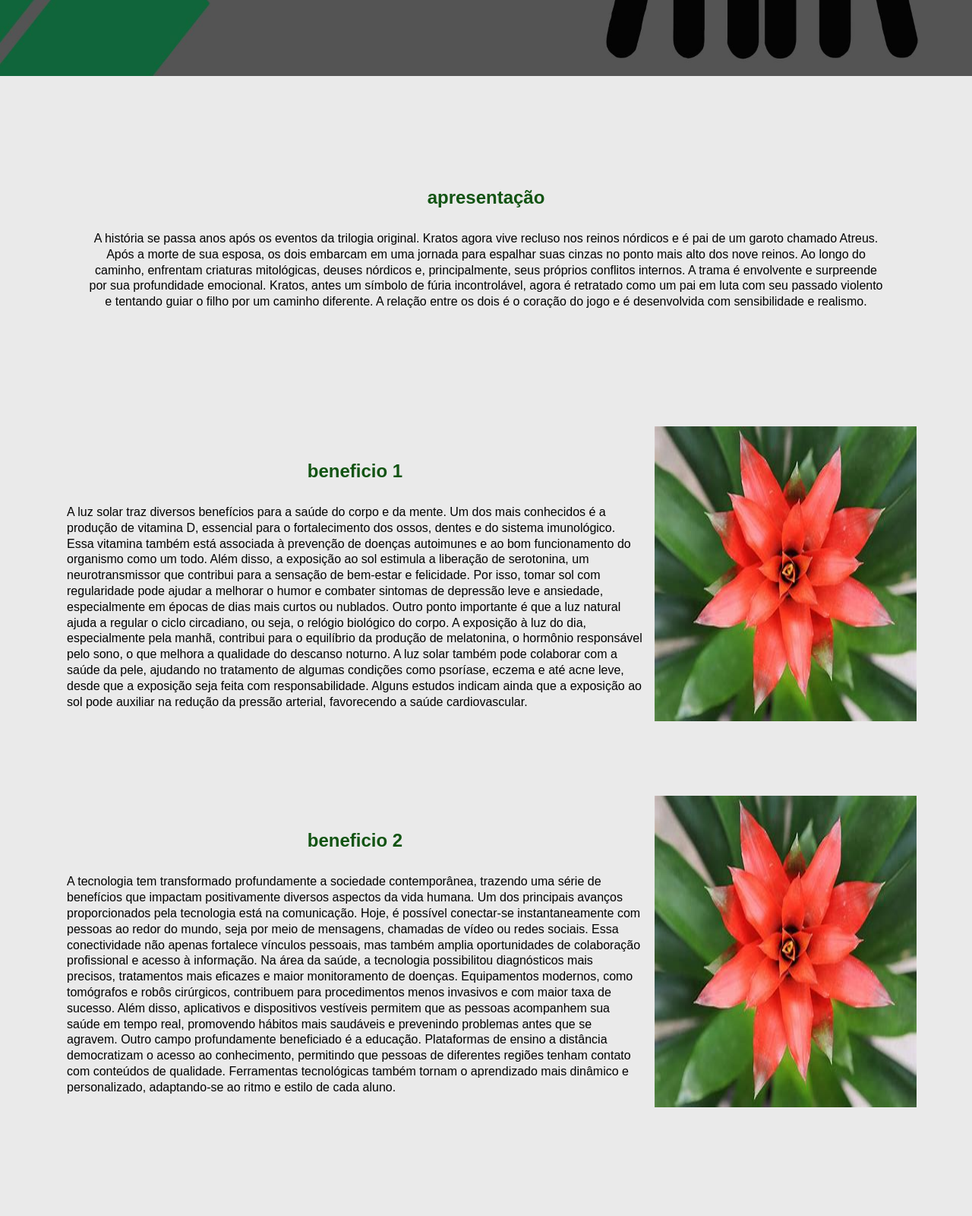
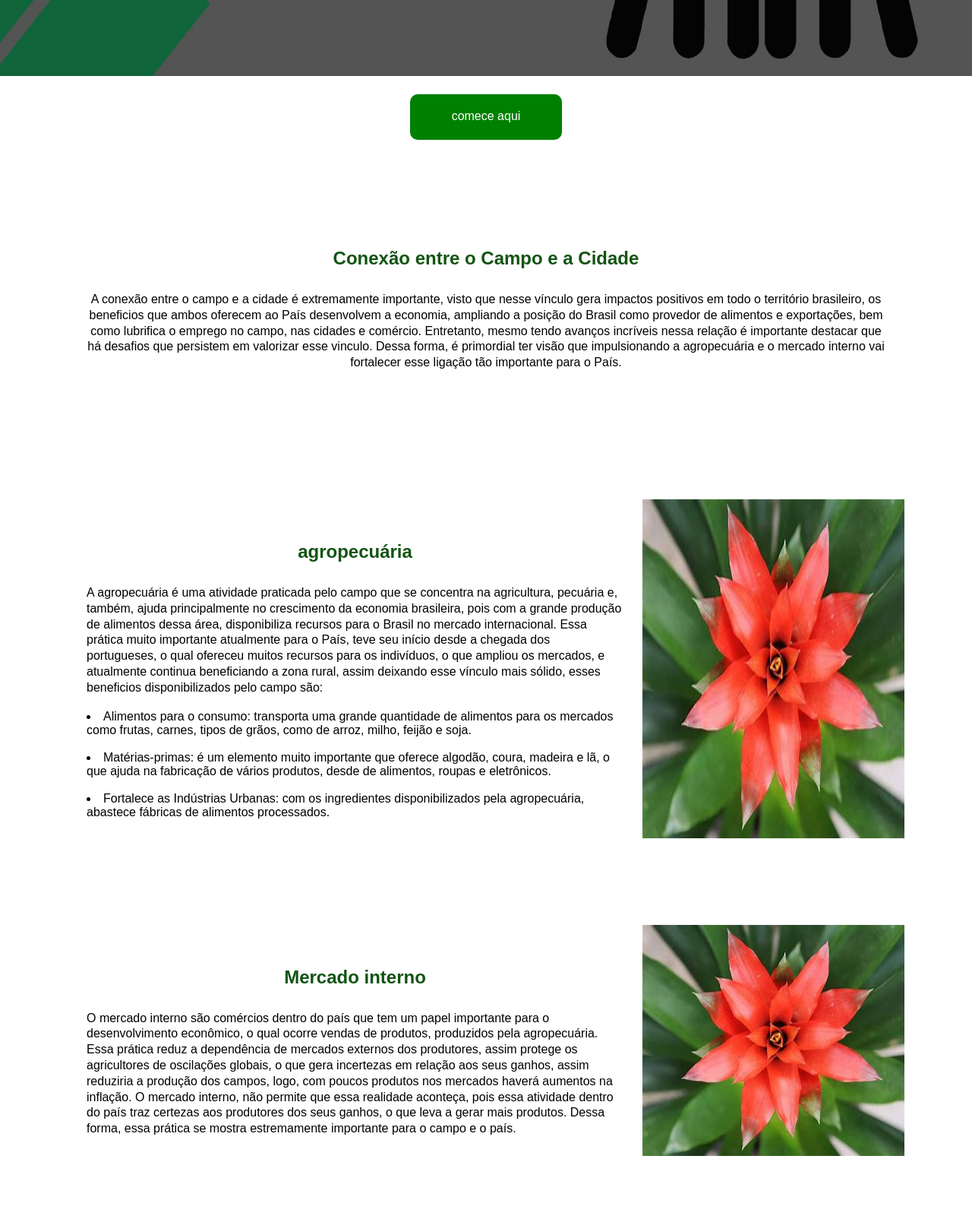
Before and after one commit to zenzinn17/Site-Agrinho-Gustavo, a plain HTML site: page index.html in a window 1280 px wide. Shown: the part 700-2300 px from the top of the page at 76% size. Drawn offline with nearby package versions, Linux system fonts and the light colour scheme.

Commit message:
Add files via upload

```diff
--- a/index.html
+++ b/index.html
@@ -18,8 +18,8 @@
     <header>
 
         <ul class="nav">
-            <li class="nav-itens"><a href="index.html">home</a></li>
-            <li class="nav-itens"><a href="index.html">bah</a></li>
+            <li class="nav-itens"><a href="index.html">início</a></li>
+            <li class="nav-itens"><a href="past.html">informações</a></li>
             <li class="nav-itens"><a href="index.html">coisas</a></li>
         </ul>
 
@@ -28,65 +28,55 @@
     <section id="banner">
         <img width="100%" height="800" src="img/FESTEJANDO A CONEXÃO ENTRE O CAMPO-CIDADE.jpg"
             alt="banner festejando a conexão do campo cidade, feito no canva.">
+        <a href="index.html" class="button">comece aqui</a>
     </section>
 
-    <section id="introdução">
+    <section id="apresentação">
 
         <div class="section">
 
-            <h2>apresentação</h2>
+            <h2>Conexão entre o Campo e a Cidade</h2>
 
-            <p>A história se passa anos após os eventos da trilogia original. Kratos agora vive recluso nos reinos
-                nórdicos e é pai de um garoto chamado Atreus. Após a morte de sua esposa, os dois embarcam em uma
-                jornada para espalhar suas cinzas no ponto mais alto dos nove reinos. Ao longo do caminho, enfrentam
-                criaturas mitológicas, deuses nórdicos e, principalmente, seus próprios conflitos internos.
-
-                A trama é envolvente e surpreende por sua profundidade emocional. Kratos, antes um símbolo de fúria
-                incontrolável, agora é retratado como um pai em luta com seu passado violento e tentando guiar o filho
-                por um caminho diferente. A relação entre os dois é o coração do jogo e é desenvolvida com sensibilidade
-                e realismo.
-
+            <p>
+                A conexão entre o campo e a cidade é extremamente importante, visto que nesse vínculo gera impactos
+                positivos em todo o território brasileiro, os beneficios que ambos oferecem ao País desenvolvem a
+                economia, ampliando a posição do Brasil como provedor de alimentos e exportações, bem como lubrifica o
+                emprego no campo, nas cidades e comércio. Entretanto, mesmo tendo avanços incríveis nessa relação é
+                importante destacar que há desafios que persistem em valorizar esse vinculo. Dessa forma, é primordial
+                ter visão que impulsionando a agropecuária e o mercado interno vai fortalecer esse ligação tão
+                importante
+                para o País.
             </p>
 
         </div>
 
     </section>
 
-    <section id="beneficio 1">
+    <section id="beneficio 1-Agropecuária">
 
         <div class="development">
 
             <div class="development-left">
 
-                <h2>beneficio 1</h2>
+                <h2>agropecuária</h2>
 
-                <p>A luz solar traz diversos benefícios para a saúde do corpo e da mente. Um dos mais conhecidos é a
-                    produção de
-                    vitamina D, essencial para o fortalecimento dos ossos, dentes e do sistema imunológico. Essa
-                    vitamina também
-                    está associada à prevenção de doenças autoimunes e ao bom funcionamento do organismo como um todo.
+                <p>A agropecuária é uma atividade praticada pelo campo que se concentra na agricultura, pecuária e,
+                    também, ajuda principalmente no crescimento da economia brasileira, pois com a grande produção de
+                    alimentos dessa área, disponibiliza recursos para o Brasil no mercado internacional. Essa prática
+                    muito importante atualmente para o País, teve seu início desde a chegada dos portugueses, o qual
+                    ofereceu muitos
+                    recursos para os indivíduos, o que ampliou os mercados, e atualmente continua beneficiando a zona
+                    rural, assim deixando esse vínculo mais sólido, esses beneficios disponibilizados pelo campo são:
+                </p><br>
 
-                    Além disso, a exposição ao sol estimula a liberação de serotonina, um neurotransmissor que contribui
-                    para a
-                    sensação de bem-estar e felicidade. Por isso, tomar sol com regularidade pode ajudar a melhorar o
-                    humor e
-                    combater sintomas de depressão leve e ansiedade, especialmente em épocas de dias mais curtos ou
-                    nublados.
+                <li>Alimentos para o consumo: transporta uma grande quantidade de alimentos para os mercados como
+                    frutas, carnes, tipos de grãos, como de arroz, milho, feijão e soja.</li><br>
 
-                    Outro ponto importante é que a luz natural ajuda a regular o ciclo circadiano, ou seja, o relógio
-                    biológico
-                    do corpo. A exposição à luz do dia, especialmente pela manhã, contribui para o equilíbrio da
-                    produção de
-                    melatonina, o hormônio responsável pelo sono, o que melhora a qualidade do descanso noturno.
+                <li>Matérias-primas: é um elemento muito importante que oferece algodão, coura, madeira e lã, o que
+                    ajuda na fabricação de vários produtos, desde de alimentos, roupas e eletrônicos.</li><br>
 
-                    A luz solar também pode colaborar com a saúde da pele, ajudando no tratamento de algumas condições
-                    como
-                    psoríase, eczema e até acne leve, desde que a exposição seja feita com responsabilidade. Alguns
-                    estudos
-                    indicam ainda que a exposição ao sol pode auxiliar na redução da pressão arterial, favorecendo a
-                    saúde
-                    cardiovascular.</p>
-
+                <li>Fortalece as Indústrias Urbanas: com os ingredientes disponibilizados pela agropecuária, abastece
+                    fábricas de alimentos processados.</li>
             </div>
 
             <img src="img/OIP.jpg" alt="foto de uma flor rosa">
@@ -101,25 +91,18 @@
 
             <div class="development-left">
 
-                <h2>beneficio 2</h2>
+                <h2>Mercado interno</h2>
 
-                <p>A tecnologia tem transformado profundamente a sociedade contemporânea, trazendo uma série de
-                    benefícios que impactam positivamente diversos aspectos da vida humana. Um dos principais avanços
-                    proporcionados pela tecnologia está na comunicação. Hoje, é possível conectar-se instantaneamente
-                    com pessoas ao redor do mundo, seja por meio de mensagens, chamadas de vídeo ou redes sociais. Essa
-                    conectividade não apenas fortalece vínculos pessoais, mas também amplia oportunidades de colaboração
-                    profissional e acesso à informação.
+                <p>O mercado interno são comércios dentro do país que tem um papel importante para o desenvolvimento
+                    econômico, o qual ocorre vendas de produtos, produzidos pela agropecuária. Essa prática reduz a
+                    dependência de mercados externos dos produtores, assim protege os agricultores de oscilações
+                    globais, o que gera incertezas em relação aos seus ganhos, assim reduziria a produção dos campos,
+                    logo, com poucos produtos nos mercados haverá aumentos na inflação. O mercado interno, não permite
+                    que essa realidade aconteça, pois essa atividade dentro do país traz certezas aos produtores dos
+                    seus ganhos, o que leva a gerar mais produtos. Dessa forma, essa prática se mostra estremamente
+                    importante para o campo e o país.
 
-                    Na área da saúde, a tecnologia possibilitou diagnósticos mais precisos, tratamentos mais eficazes e
-                    maior monitoramento de doenças. Equipamentos modernos, como tomógrafos e robôs cirúrgicos,
-                    contribuem para procedimentos menos invasivos e com maior taxa de sucesso. Além disso, aplicativos e
-                    dispositivos vestíveis permitem que as pessoas acompanhem sua saúde em tempo real, promovendo
-                    hábitos mais saudáveis e prevenindo problemas antes que se agravem.
-
-                    Outro campo profundamente beneficiado é a educação. Plataformas de ensino a distância democratizam o
-                    acesso ao conhecimento, permitindo que pessoas de diferentes regiões tenham contato com conteúdos de
-                    qualidade. Ferramentas tecnológicas também tornam o aprendizado mais dinâmico e personalizado,
-                    adaptando-se ao ritmo e estilo de cada aluno.</p>
+                </p>
 
             </div>
 
@@ -151,20 +134,12 @@
 
     </section>
 
-<footer>
+    <footer>
 
-<h3>Festejando conexão campo-cidade</h3>
+        <h3>2025-Festejando conexão campo-cidade</h3>
 
-<div class="termination">
 
-<p>Produzido por Gustavo Cordeiro</p>
-<p>Professora Sabrina Jorge</p>
-<p>Colégio lysímaco Ferreira da Costa</p>
-<p>@agrinho</p>
-
-</div>
-
-</footer>
+    </footer>
 
 </body>
 
--- a/style.css
+++ b/style.css
@@ -1,33 +1,48 @@
-*{
+* {
     padding: 0;
     margin: 0;
 }
 
-body{
-    background-color: #eaeaea;
-    font-family:"Montserrat", sans-serif;
+:root {
+    --cor--principal: rgb(18, 84, 19);
+    --cor--secundaria: rgb(253, 255, 252);
+    --cor--destaque: rgb(122, 255, 112);
+    --cor--destaque-secundaria: green;
 }
 
 
+body {
+    font-family: "Montserrat", sans-serif;
+}
+
+a {
+    text-decoration: none;
+}
+
+
+a:hover {
+    text-decoration: underline;
+}
+
 /*cabeçalho*/
 
-header{
-    background-color: rgb(18, 84, 19);
+header {
+    background-color: var(--cor--principal);
     position: fixed;
     bottom: 100;
     width: 100%;
     height: 4rem;
 }
 
-header a{
-    color: rgb(253, 255, 252);
+header a {
+    color: var(--cor--secundaria);
 }
 
-header a:hover{
-color: rgb(122, 255, 112);
+header a:hover {
+    color: var(--cor--destaque);
 }
 
-.nav{
+.nav {
     text-align: end;
     flex-grow: 1;
     padding: 10px;
@@ -36,53 +51,97 @@ color: rgb(122, 255, 112);
 }
 
 
-.nav-itens{
+.nav-itens {
     display: inline;
     margin: 0 10px;
     padding: 1rem;
 }
 
 
-.section{
+/*botão*/
+.button {
+    display: block;
+    background-color: var(--cor--destaque-secundaria);
+    position: center;
+    width: 200px;
+    height: 40px;
+    margin: 20px auto;
+    text-align: center;
+    border-radius: 10px;
+    padding-top: 20px;
+}
+
+.button:hover {
+    background-color: var(--cor--principal);
+}
+
+
+
+/*seções*/
+
+section a {
+    text-align: center;
+    color: var(--cor--secundaria);
+}
+
+section a:hover {
+    color: var(--cor--destaque);
+}
+
+
+.section {
     padding: 5rem;
     margin: 2rem;
     text-align: center;
 }
 
-section p{
+section p {
     line-height: 1.3;
 }
 
-h2{
+h2 {
     text-align: center;
     margin: 20px;
     padding: 10px;
-    color: rgb(18, 84, 19);
+    color: var(--cor--principal);
 }
 
-.development{
+.development {
     display: flex;
-    margin: 3rem 3rem;
+    margin: 4rem 4rem;
     padding: 25px;
 }
 
-.development-left{
-    margin: 15px;
+.development-left {
+    margin: 25px;
     text-align: initial;
 }
 
-footer{
-background-color: rgb(18, 84, 19);
-padding: 20px;
- color: rgb(253, 255, 252);
- font-family: "Oswald", sans-serif;
-}
-
-footer h3{
+.section-infor {
+    padding: 7rem;
     text-align: center;
 }
 
-.termination{
- line-height: 2.0;
- padding: 20px;
+.section-img {
+    display: inline;
+    margin: 0 60px;
+    padding: 1rem;
 }
+
+.section-img img{
+    margin: 4.4rem;
+}
+
+/*rodapé*/
+
+footer {
+    background-color: var(--cor--principal);
+    padding: 20px;
+    color: var(--cor--secundaria);
+    font-family: "Oswald", sans-serif;
+}
+
+footer h3 {
+    text-align: center;
+    padding: 20px;
+}
```
Also changed, not shown: past.html (added, +63 -0 lines), img/Post do Instagram animado 2023 carregando ano novo laranja e preto.gif (added).
